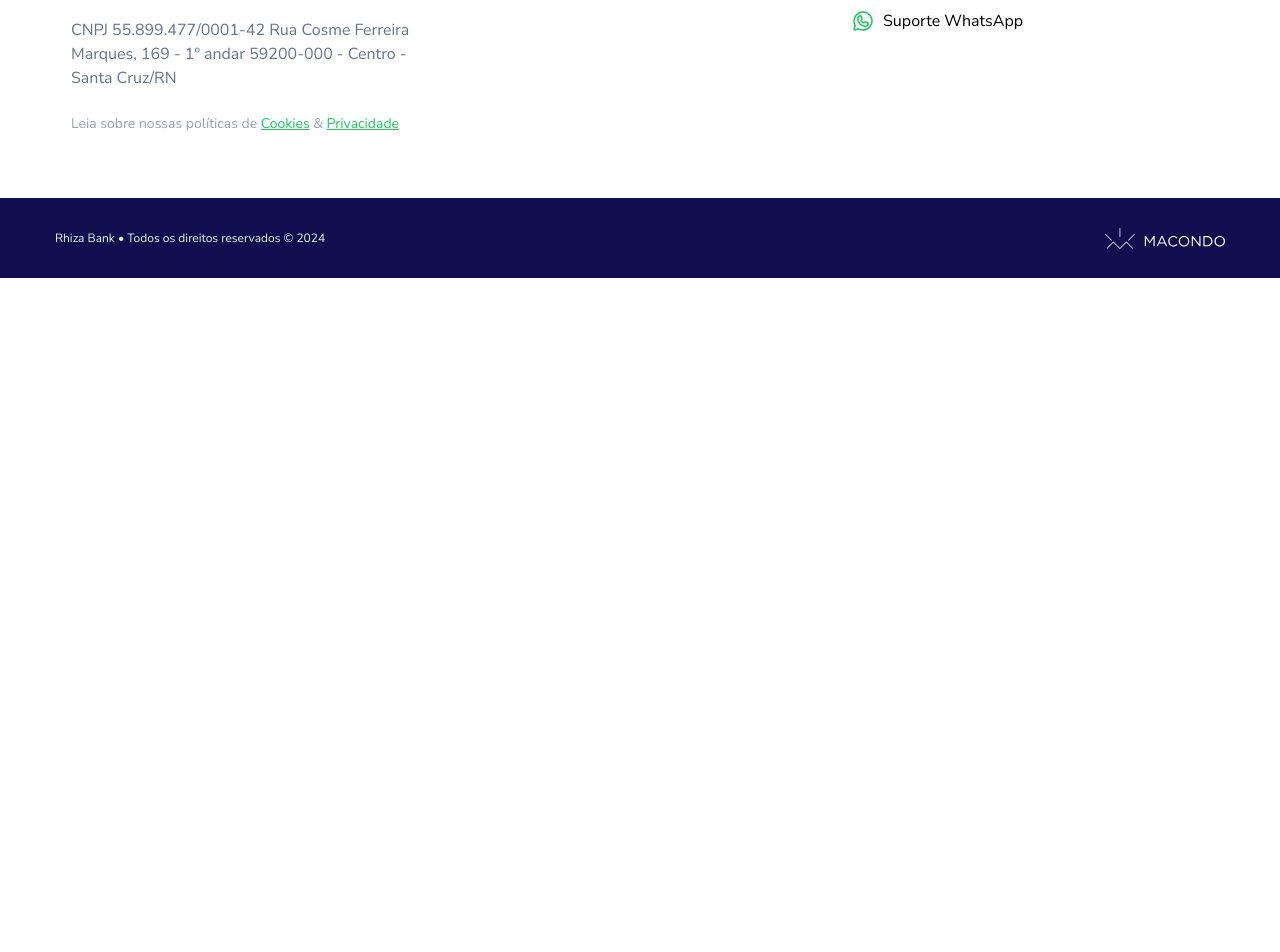
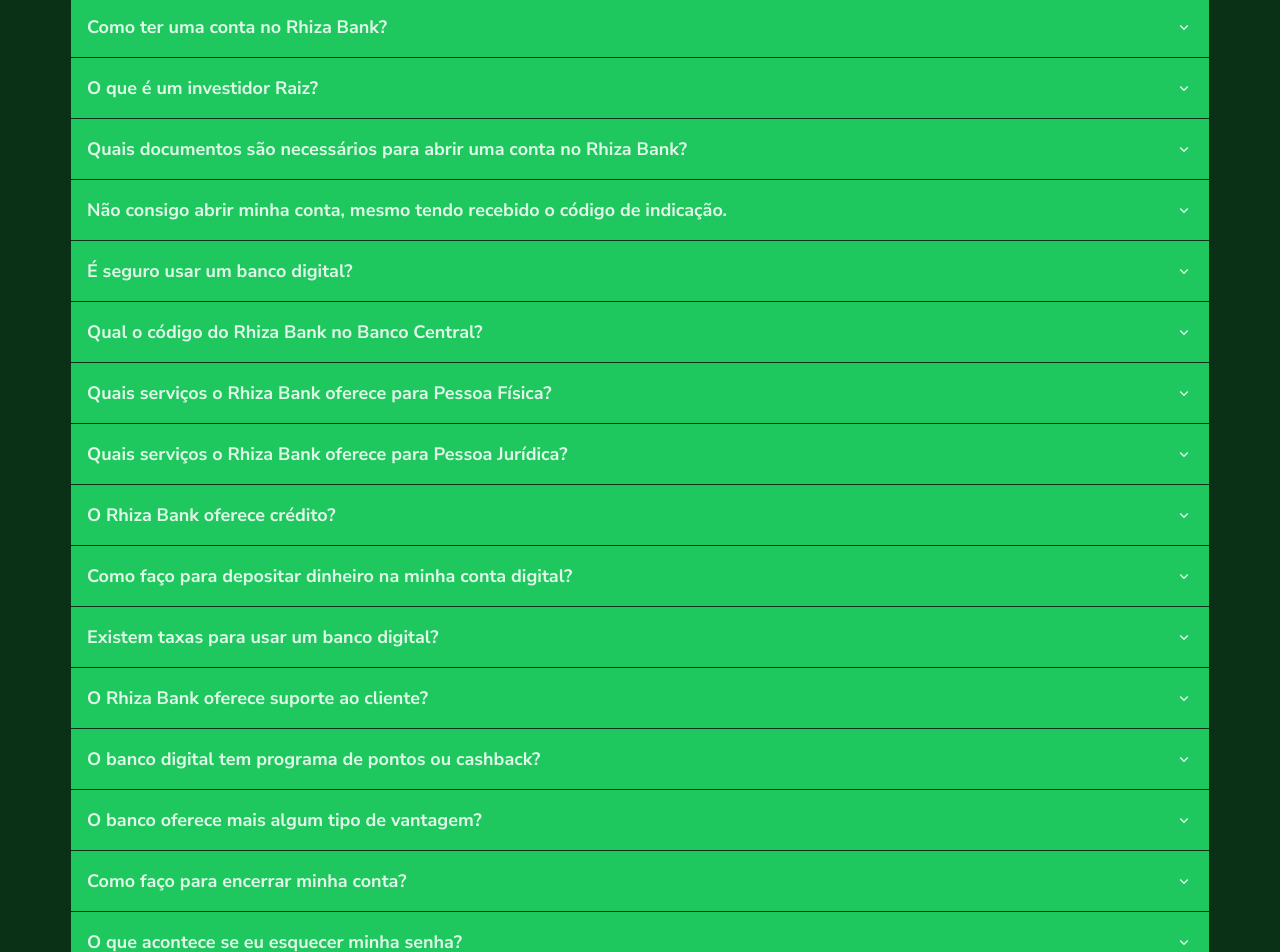
Before and after one commit to rafaverde/rhizaBank-lp, a Next.js app: page / in a window 1280 px wide. Shown: the part 1920-2872 px from the top of the page. Before the commit the page ends 2198 px from the top, so only its background shows below. Built offline with nearby package versions, Linux system fonts and the light colour scheme.

Commit message:
Added FAQ section on landing page. Faq Box componenent created.

```diff
--- a/package.json
+++ b/package.json
@@ -10,6 +10,7 @@
   },
   "dependencies": {
     "@next/third-parties": "^15.0.3",
+    "@radix-ui/react-accordion": "^1.2.3",
     "next": "15.0.3",
     "react": "19.0.0-rc-66855b96-20241106",
     "react-dom": "19.0.0-rc-66855b96-20241106",
--- a/src/app/page.tsx
+++ b/src/app/page.tsx
@@ -1,6 +1,7 @@
-import { AdvantagesSection } from "@/components/sections/advantages-section"
-import { BenefitsSection } from "@/components/sections/benefits-section"
-import { Hero } from "@/components/sections/hero"
+import { AdvantagesSection } from "@/components/sections/advantages-section";
+import { BenefitsSection } from "@/components/sections/benefits-section";
+import { FaqSection } from "@/components/sections/faq-section";
+import { Hero } from "@/components/sections/hero";
 
 export default function Home() {
   return (
@@ -8,6 +9,7 @@
       <Hero />
       <BenefitsSection />
       <AdvantagesSection />
+      <FaqSection />
     </main>
-  )
+  );
 }
--- /dev/null
+++ b/src/components/faq-box.tsx
@@ -0,0 +1,52 @@
+import {
+  Accordion,
+  AccordionContent,
+  AccordionItem,
+  AccordionTrigger,
+} from "@radix-ui/react-accordion";
+import { BiChevronDown } from "react-icons/bi";
+
+interface Faq {
+  ask: string;
+  answer: string;
+}
+
+interface FaqBoxProps {
+  faqs: Faq[];
+}
+
+export function FaqBox({ faqs }: FaqBoxProps) {
+  return (
+    <div>
+      <Accordion
+        collapsible
+        type="single"
+        className="rounded-xl bg-rhiza-green-900"
+      >
+        {faqs.map((faq, index) => {
+          return (
+            <AccordionItem
+              key={index}
+              value={`item-${index + 1}`}
+              className="border-rhi mt-px overflow-hidden text-sm first:mt-0 first:rounded-t last:rounded-b focus-within:relative focus-within:z-10 md:text-lg"
+            >
+              <AccordionTrigger className="group flex w-[100%] flex-1 cursor-default items-center justify-between bg-rhiza-green-500 p-4 text-left text-sm font-bold leading-none text-rhiza-green-100 outline-none hover:bg-rhiza-blue-500 md:text-lg">
+                <h3>{faq.ask}</h3>
+                <BiChevronDown className="transition-transform duration-300 ease-in-out group-data-[state=open]:rotate-180" />
+              </AccordionTrigger>
+              <AccordionContent className="data-[state=closed]:animate-slideUp data-[state=open]:animate-slideDown h-max overflow-hidden bg-rhiza-green-300 px-4 text-rhiza-green-900">
+                <div className="py-4">
+                  {faq.answer.split("\n").map((line, index) => (
+                    <p key={index} className="mt-2 first:mt-0">
+                      {line}
+                    </p>
+                  ))}
+                </div>
+              </AccordionContent>
+            </AccordionItem>
+          );
+        })}
+      </Accordion>
+    </div>
+  );
+}
--- /dev/null
+++ b/src/components/sections/faq-section.tsx
@@ -0,0 +1,17 @@
+import { FaqBox } from "../faq-box";
+
+import { faqs } from "../../data/faqs-rhiza.json";
+
+export function FaqSection() {
+  return (
+    <section id="faq" className="bg-rhiza-green-900">
+      <div className="flex w-full flex-col gap-5 px-4 py-7 md:flex md:py-14 lg:m-auto lg:max-w-[1170px] lg:justify-between">
+        <h2 className="mb-4 text-4xl font-bold text-rhiza-green-100 md:text-2xl lg:text-6xl">
+          Perguntas frequentes
+        </h2>
+
+        <FaqBox faqs={faqs} />
+      </div>
+    </section>
+  );
+}
--- /dev/null
+++ b/src/data/faqs-rhiza.json
@@ -0,0 +1,72 @@
+{
+  "faqs": [
+    {
+      "ask": "Como ter uma conta no Rhiza Bank?",
+      "answer": "Existem 3 formas de ter sua conta no Rhiza Bank: \n1) Ser um Investidor Raiz. \n2) Ser um assinante Raiz, clique e saiba como. \n3) Ser indicado por um Membro Fundador."
+    },
+    {
+      "ask": "O que é um investidor Raiz?",
+      "answer": "O Rhiza Bank é uma Startup do grupo Rhiza focada em economia compartilhada. Nós criamos modelos de negócios e tecnologia que ajudam nossos clientes, assinantes e/ou correntistas a terem uma vida financeira mais saudável através de estratégias econômicas e parcerias com outras empresas e startups a fim de proporcionar benefícios, renda extra e uma melhor qualidade de vida. \nPara isso, criamos um modelo de tickets de participação nos lucros no formato de crowdfunding, onde as pessoas que acreditam no nosso projeto adquirem seus tickets de participação nos lucros. Para saber mais, clique aqui e contacte o nosso suporte."
+    },
+    {
+      "ask": "Quais documentos são necessários para abrir uma conta no Rhiza Bank?",
+      "answer": "Após conseguir o código de indicação de uma das formas citadas no item 01, você precisará de: \n- Documento de identidade (RG, CNH ou passaporte); \n- CPF; \n- Comprovante de residência recente. \n- Fazer uma Selfie para comprovar a autenticidade dos documentos enviados."
+    },
+    {
+      "ask": "Não consigo abrir minha conta, mesmo tendo recebido o código de indicação.",
+      "answer": "Alguns motivos podem estar dificultando a abertura de sua conta conosco, caso o problema seja no envio de documentos e registro da Selfie, seguem algumas dicas importantes: \n- Certifique-se de está mandando imagens legíveis da frente e do verso do seu documento; \n- Na hora de fazer a selfie tome alguns cuidados, como: Procurar ambientes bem iluminados, não capturar outras pessoas ou até mesmo quadro com imagem de pessoas em sua selfie, retirar óculos, boné ou qualquer acessório que dificulte a I.A. de reconhecer sua imagem em relação a imagem do seu documento e evitar tirar selfies sem camisa."
+    },
+    {
+      "ask": "É seguro usar um banco digital?",
+      "answer": "Sim, os bancos digitais utilizam tecnologias avançadas de criptografia e segurança, como autenticação de dois fatores e biometria, para proteger seus dados e transações."
+    },
+    {
+      "ask": "Qual o código do Rhiza Bank no Banco Central?",
+      "answer": "O Rhiza Bank é uma solução BAAS (Bank as a Service) com plataforma Whitelabel do Banco Acesso Soluções de Pagamentos S.A com código 332 no BACEN."
+    },
+    {
+      "ask": "Quais serviços o Rhiza Bank oferece para Pessoa Física?",
+      "answer": "Conta corrente; Transferências via TED, PIX OU P2P (Transações entre contas Rhiza Bank); recarga de crédito para celular e pagamentos; Cartão de débito virtual; Club de benefícios com descontos em farmácias, restaurantes, cinemas e mais de 600 mil itens distribuidos em mais de 30 mil estabelecimentos por todo brasil; desconto de 5% a 30% na conta de energia através das nossas usinas parceiras. \nClique em saiba mais e fale com nosso time especialista para garantir o seu desconto na conta de luz."
+    },
+    {
+      "ask": "Quais serviços o Rhiza Bank oferece para Pessoa Jurídica?",
+      "answer": "Conta corrente; Geração de boletos para cobrança de produto ou serviço; folha de pagamento; Transferências via TED, PIX OU P2P (Transações entre contas Rhiza Bank); recarga de crédito para celular e pagamentos; Cartão de débito virtual; Club de benefícios com descontos em farmácias, restaurantes, cinemas e mais de 600 mil itens distribuídos em mais de 30 mil estabelecimentos por todo brasil; desconto de 5% a 30% na conta de energia através das nossas usinas parceiras. \nClique em saiba mais e fale com nosso time especialista para garantir o seu desconto na conta de luz."
+    },
+    {
+      "ask": "O Rhiza Bank oferece crédito?",
+      "answer": "Não, nesse primeiro momento, nosso banco é apenas para conta em débito. Já que nossa premissa é educacional focada no próprio controle financeiro."
+    },
+    {
+      "ask": "Como faço para depositar dinheiro na minha conta digital?",
+      "answer": "Você pode depositar dinheiro por meio de transferências bancárias via TED ou PIX, depósitos em lotéricas ou correspondentes autorizados, dependendo do banco."
+    },
+    {
+      "ask": "Existem taxas para usar um banco digital?",
+      "answer": "A abertura da sua conta é gratuita e alguns serviços são isentos de taxas. A cesta de produtos variam de acordo com o seu objetivo em nosso banco e da natureza da sua conta, se Física ou Jurídica."
+    },
+    {
+      "ask": "O Rhiza Bank oferece suporte ao cliente?",
+      "answer": "Sim, o suporte ao cliente está disponível em nosso site, clicando na aba “suporte” via whatsaap ou através do nosso e-mail."
+    },
+    {
+      "ask": "O banco digital tem programa de pontos ou cashback?",
+      "answer": "Não, porém nosso banco oferece uma alternativa que é o nosso clube de vantagens, porque melhor do que receber uma parte do dinheiro gasto é não gasta-lo desde o início. Clique aqui e conheça nosso clube de vantagens."
+    },
+    {
+      "ask": "O banco oferece mais algum tipo de vantagem?",
+      "answer": "Nosso banco também oferece descontos na sua conta de energia, que pode variar de acordo com o estado em que o cliente se encontra. Para mais informação clique aqui e entre em contato com o suporte."
+    },
+    {
+      "ask": "Como faço para encerrar minha conta?",
+      "answer": "Entre em contato com o suporte pelo aplicativo ou site e solicite o encerramento da conta. Certifique-se de que não há saldo ou pendências antes de finalizar o processo."
+    },
+    {
+      "ask": "O que acontece se eu esquecer minha senha?",
+      "answer": "No aplicativo, clique em 'Esqueci minha senha' e siga as instruções para redefini-la. Você receberá um código de verificação por e-mail ou SMS para confirmar sua identidade. Se mesmo assim você continuar com dificuldades para acessar a sua conta, basta entrar em contato com o suporte em nosso site."
+    },
+    {
+      "ask": "Qual a política do banco para transações em casas de apostas?",
+      "answer": "O Rhiza Bank não tem interesse comercial com clientes que utilizam sua conta para transacionar valores em casas de apostas (bets). Com a regulamentação, transações para casas casas de apostas podem passar por análises diretas do banco liquidante que representamos antes de aprovadas, mesmo que sejam devidamente reguladas. \nÉ importante lembrar que a decisão para encerramento da conta por desinteresse comercial parte direto do Banco liquidante junto ao BACEN."
+    }
+  ]
+}
--- a/tailwind.config.ts
+++ b/tailwind.config.ts
@@ -1,4 +1,4 @@
-import type { Config } from "tailwindcss"
+import type { Config } from "tailwindcss";
 
 export default {
   content: [
@@ -23,7 +23,21 @@
       minHeight: {
         "screen-content": "calc(100vh - 160px)",
       },
+      keyframes: {
+        slideDown: {
+          from: { height: "0px" },
+          to: { height: "var(--radix-accordion-content-height)" },
+        },
+        slideUp: {
+          from: { height: "var(--radix-accordion-content-height)" },
+          to: { height: "0px" },
+        },
+      },
+      animation: {
+        slideDown: "slideDown 300ms ease-out",
+        slideUp: "slideUp 300ms ease-out",
+      },
     },
   },
   plugins: [],
-} satisfies Config
+} satisfies Config;
```
Also changed, not shown: 1 other file (tests, documents, lock files or other folders).
